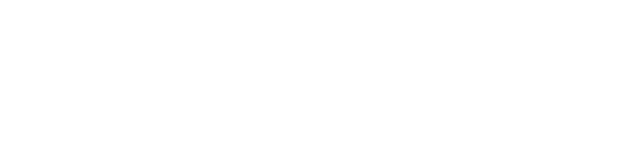
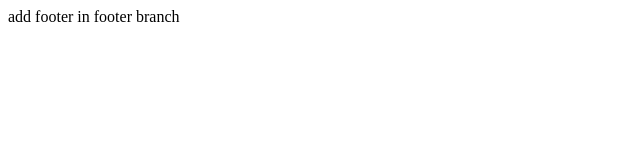
Before and after one commit to Abrar-Abdulwahed/Abrar, a plain HTML site: page index.html in a window 1280 px wide. Shown: the whole page, without its empty margins (0-640 px from the left). Drawn offline with Linux system fonts and the light colour scheme.

Commit message:
footer in footer branch

```diff
--- a/index.html
+++ b/index.html
@@ -7,6 +7,6 @@
     <title>Document</title>
 </head>
 <body>
-
+    <footer>add footer in footer branch</footer>
 </body>
 </html>
```
